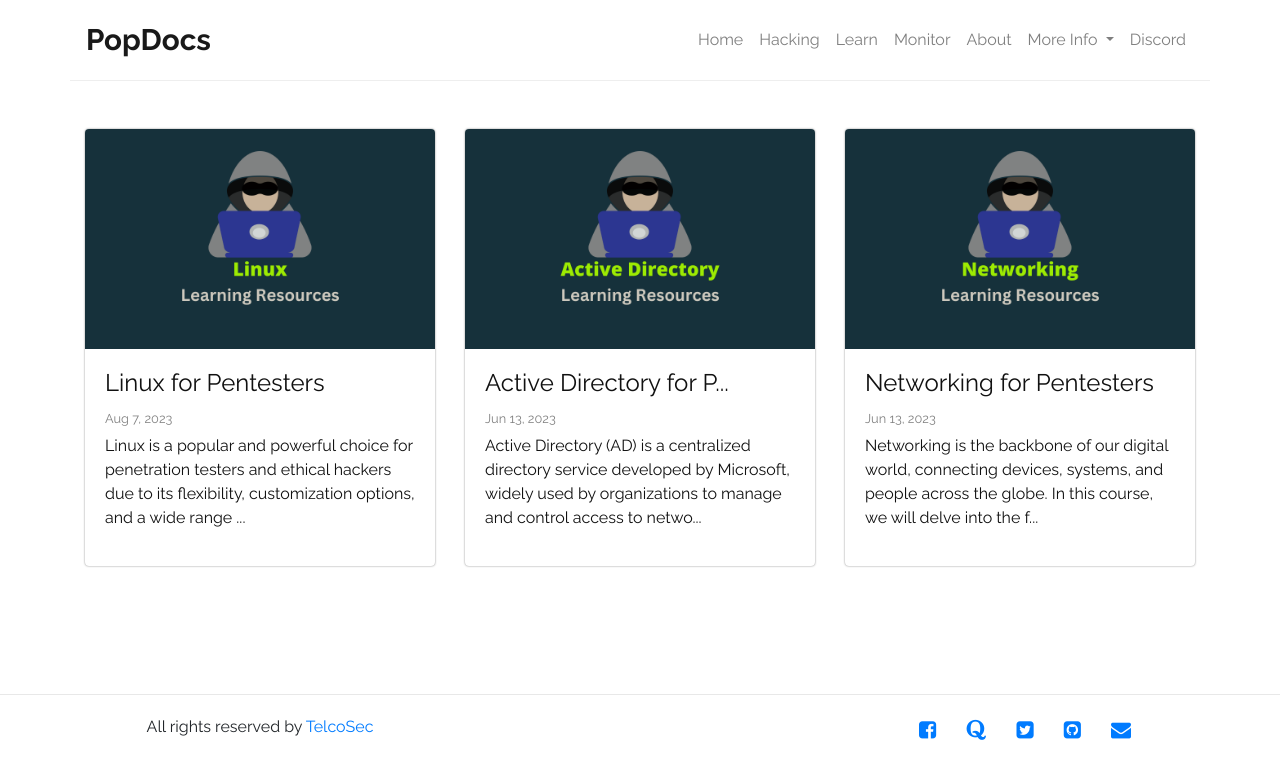
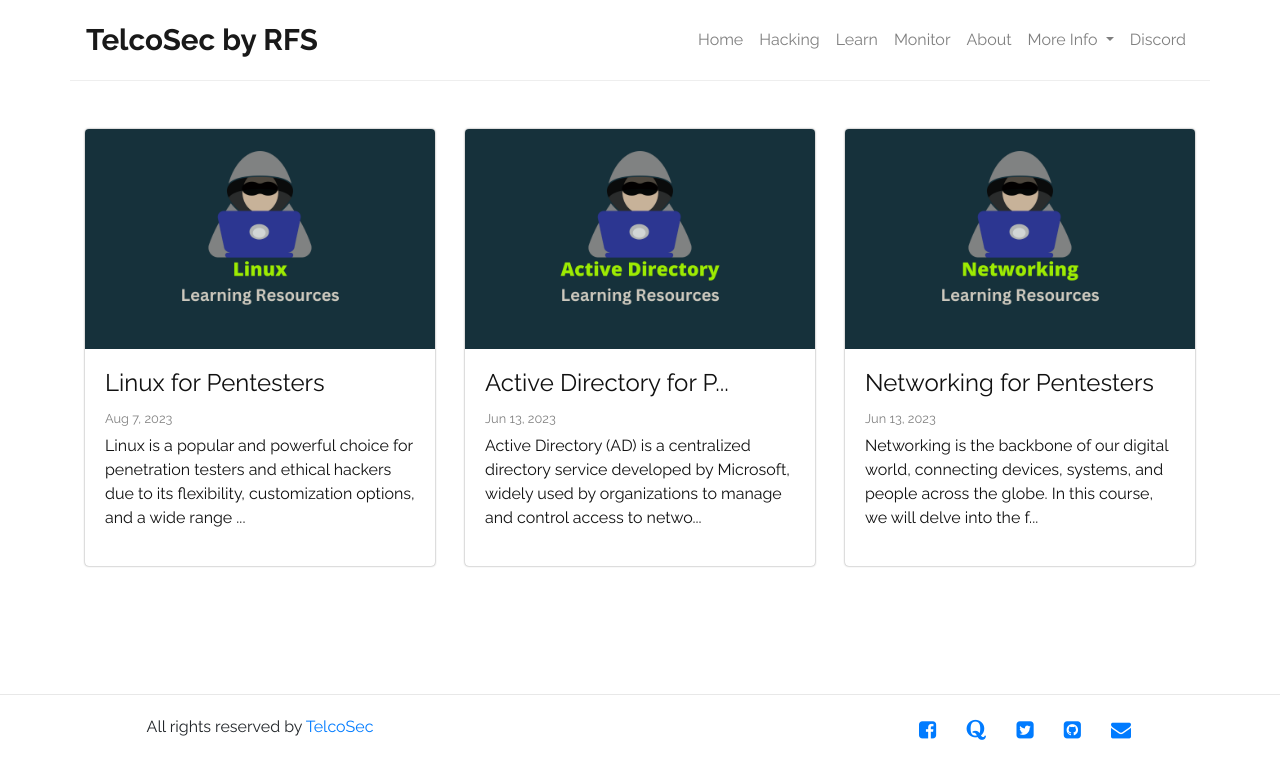
Before and after one commit to TelcoSec/website, a Jekyll site: the page built from index.html, in a window 1280 px wide. Shown: the top 779 px of the page. Built offline with Jekyll 4.4.1, drawn with Linux system fonts in a browser that asks for light colours; the list of posts is cut into pages by our own code.

Commit message:
Update navigation.html

```diff
--- a/_includes/navigation.html
+++ b/_includes/navigation.html
@@ -1,5 +1,5 @@
 <nav class="container navbar navbar-expand-lg navbar-light bg-transparent">
-  <a class="navbar-brand" href={{"/" | relative_url}}>PopDocs</a>
+  <a class="navbar-brand" href={{"/" | relative_url}}>TelcoSec by RFS</a>
   <button
     class="navbar-toggler"
     type="button"
```
